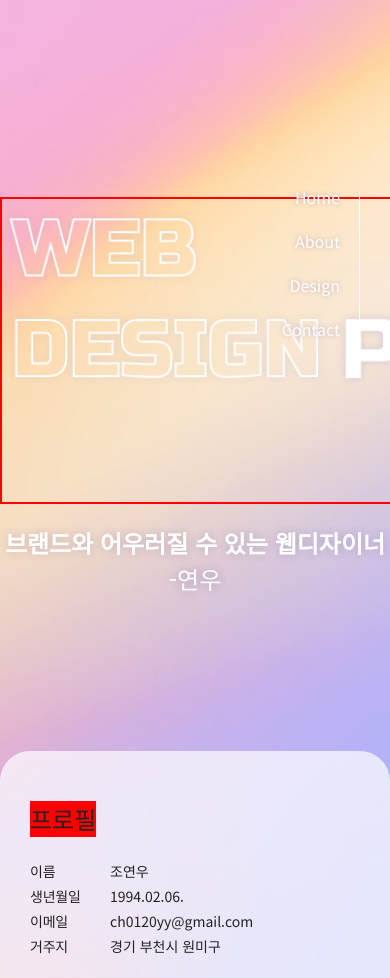
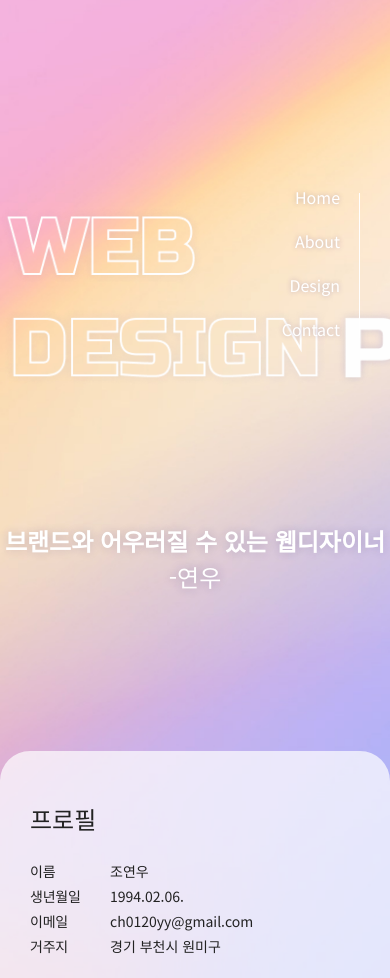
Before and after one commit to ch0120yy/2024_portfolio, a plain HTML site: page index.html in a window 390 px wide. Shown: the part 93-1071 px from the top of the page. Drawn offline with nearby package versions, Linux system fonts and the light colour scheme.

Commit message:
css 수정

```diff
--- a/styles/style.css
+++ b/styles/style.css
@@ -251,7 +251,7 @@ nav a {
     .intro .year {padding:30px 0 0 20px;}
     h1 {font-size:5rem;}
     .profile {flex-flow:column; padding:30px;}
-    .profile .photo {background-color:lime; margin:0 auto 20px;}
+    .profile .photo {margin:0 auto 20px;}
     .profile .txt {
         grid-template-areas:
         'a'
@@ -261,13 +261,12 @@ nav a {
     .txt .list p {font-size:.875rem;}
     .txt .list > h2 {
         font-size:1.25rem; margin-top:20px;
-        background-color:red;
     }
 }
 @media screen and (max-width:700px){
     .intro .year {padding:30px 0 0 16px;}
     .center h1 {width:100%;}
-    .center h1 img {width:100%; border:2px solid red;}
+    .center h1 img {width:100%;}
     h1 {font-size:3rem;}
     .profile {padding:30px;}
     .profile .photo {display:none;}
```
